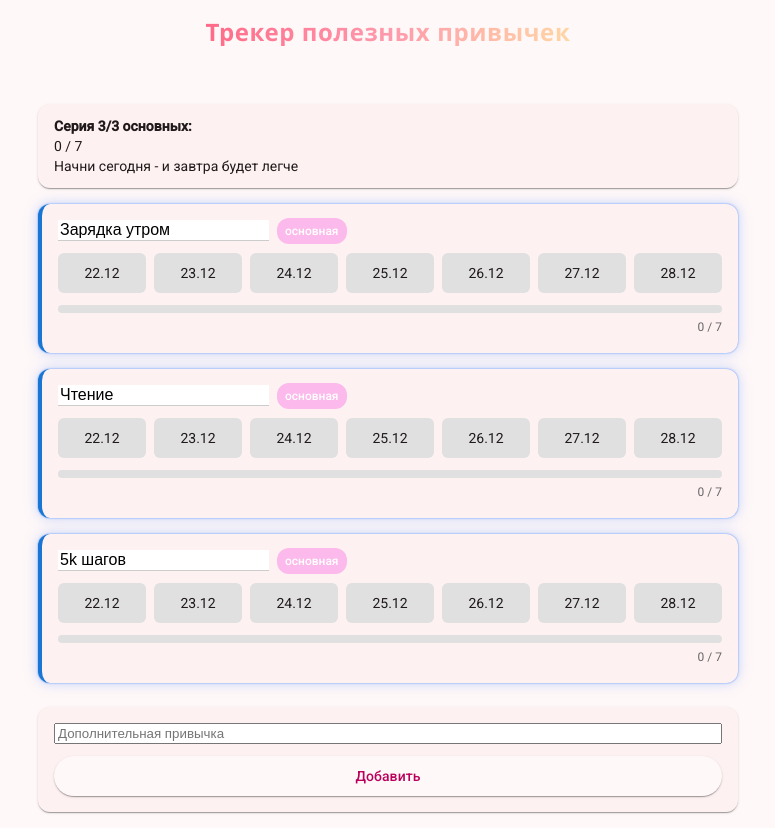
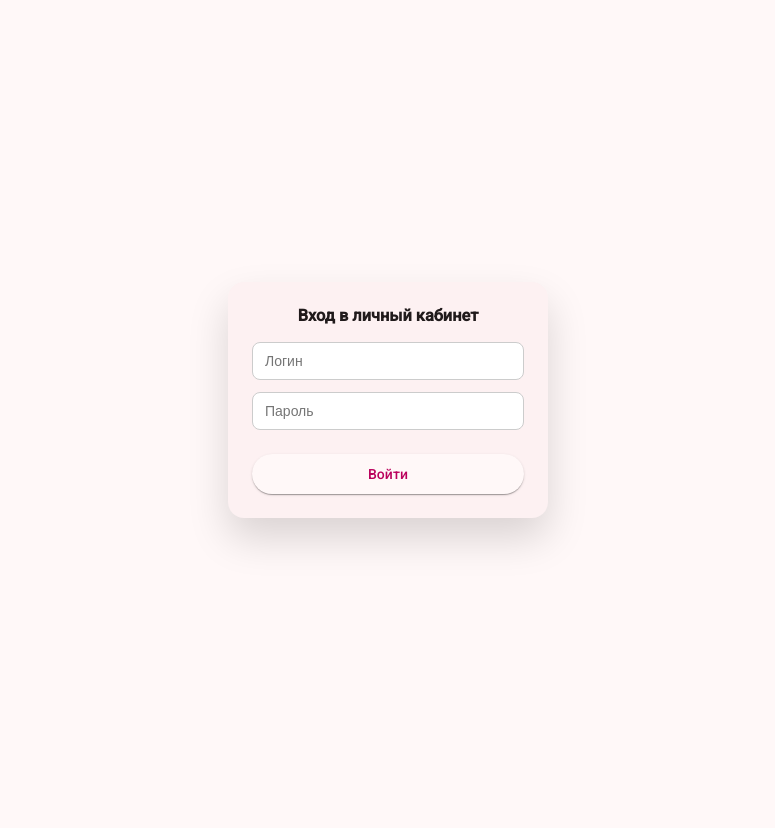
Before and after one commit to zxcdawqe/healthy-habits-tracker, an Angular app: page / in a window 1280 px wide. Shown: the whole page, without its empty margins (252-1027 px from the left). After the commit the page ends 800 px from the top, so only its background shows below. Built offline with nearby package versions, Linux system fonts and the light colour scheme.

Commit message:
добавил лк как вы сказали

```diff
--- a/src/app/app.css
+++ b/src/app/app.css
@@ -199,3 +199,68 @@ mat-toolbar {
   font-weight: 600;
   color: #444;
 }
+
+.toolbar {
+  position: relative;
+  display: flex;
+  justify-content: center;
+}
+
+.app-title.centered {
+  font-size: 22px;
+  font-weight: 700;
+}
+
+.profile-box {
+  position: absolute;
+  right: 16px;
+  display: flex;
+  align-items: center;
+  gap: 12px;
+}
+
+.profile-name {
+  font-weight: 500;
+  opacity: 0.9;
+}
+
+.login-page {
+  min-height: 100vh;
+  display: flex;
+  align-items: center;
+  justify-content: center;
+}
+
+.login-card {
+  width: 320px;
+  padding: 24px;
+  border-radius: 16px;
+
+  display: flex;
+  flex-direction: column;
+  gap: 16px;
+
+  box-shadow: 0 20px 40px rgba(0, 0, 0, 0.15);
+}
+
+.login-card h3 {
+  margin: 0;
+  text-align: center;
+}
+
+.login-form {
+  display: flex;
+  flex-direction: column;
+  gap: 12px;
+}
+
+.login-form input {
+  padding: 10px 12px;
+  border-radius: 8px;
+  border: 1px solid #ccc;
+  font-size: 14px;
+}
+
+.login-card button {
+  margin-top: 8px;
+}
--- a/src/app/app.html
+++ b/src/app/app.html
@@ -1,5 +1,54 @@
-<mat-toolbar color="primary">
-  <span class = "app-title">Трекер полезных привычек</span>
+<div *ngIf="!auth.isLoggedIn()" class="login-page">
+
+  <mat-card class="login-card">
+    <h3>Вход в личный кабинет</h3>
+
+    <form [formGroup]="loginForm" class="login-form">
+      <input
+        placeholder="Логин"
+        formControlName="login"
+      />
+
+      <input
+        type="password"
+        placeholder="Пароль"
+        formControlName="password"
+      />
+    </form>
+
+    <button
+      mat-raised-button
+      color="primary"
+      (click)="login()"
+    >
+      Войти
+    </button>
+  </mat-card>
+
+</div>
+
+<div *ngIf="auth.isLoggedIn()">
+
+  <mat-toolbar color="primary" class="toolbar">
+
+    <span class="app-title centered">
+      Трекер полезных привычек
+    </span>
+
+    <div class="profile-box">
+      <span class="profile-name">
+        Профиль: {{ auth.getUser()?.login }}
+      </span>
+
+      <button
+        mat-button
+        class="logout-btn"
+        (click)="logout()"
+      >
+        Выйти
+      </button>
+    </div>
+
   </mat-toolbar>
 
   <div class="container">
@@ -7,8 +56,8 @@
     <mat-card class="streak-card">
       <b>Серия 3/3 основных:</b> {{ mainStreak }} / 7
 
-  <div class = "streak-mesage">
-    {{getStreakMessage()}}
+      <div class="streak-message">
+        {{ getStreakMessage() }}
       </div>
     </mat-card>
 
@@ -89,6 +138,7 @@
         placeholder="Дополнительная привычка"
         [(ngModel)]="newHabitTitle"
       />
+
       <button
         mat-raised-button
         color="primary"
@@ -99,3 +149,4 @@
     </mat-card>
 
   </div>
+</div>
--- a/src/app/app.ts
+++ b/src/app/app.ts
@@ -1,11 +1,13 @@
 import { Component } from '@angular/core';
 import { CommonModule } from '@angular/common';
-import { FormsModule } from '@angular/forms';
+import { FormsModule, ReactiveFormsModule, FormGroup, FormControl, Validators } from '@angular/forms';
 import { MatToolbarModule } from '@angular/material/toolbar';
 import { MatCardModule } from '@angular/material/card';
 import { MatButtonModule } from '@angular/material/button';
+
 import { HabitService } from './habit.service';
 import { Habit } from './habit.model';
+import { AuthService } from './auth.service';
 
 @Component({
   selector: 'app-root',
@@ -13,6 +15,7 @@ import { Habit } from './habit.model';
   imports: [
     CommonModule,
     FormsModule,
+    ReactiveFormsModule,
     MatToolbarModule,
     MatCardModule,
     MatButtonModule
@@ -22,67 +25,48 @@ import { Habit } from './habit.model';
 })
 export class AppComponent {
 
+  loginForm = new FormGroup({
+    login: new FormControl('', Validators.required),
+    password: new FormControl('', Validators.required)
+  });
+
   habits: Habit[] = [];
   weekDays: string[] = [];
   newHabitTitle = '';
 
-  mainStreak = 0; // серия по 3/3 основным
+  mainStreak = 0;
 
-  constructor(private habitService: HabitService) {
+  constructor(
+    public auth: AuthService,
+    private habitService: HabitService
+  ) {
+    if (this.auth.isLoggedIn()) {
+      this.initUserData();
+    }
+  }
+
+  login(): void {
+    const { login, password } = this.loginForm.value;
+    if (!login || !password) return;
+
+    this.auth.login(login, password);
+    this.initUserData();
+  }
+
+  logout(): void {
+    this.auth.logout();
+    this.habits = [];
+    this.weekDays = [];
+    this.mainStreak = 0;
+    this.loginForm.reset();
+  }
+
+  private initUserData(): void {
     this.habits = this.habitService.initIfEmpty();
     this.weekDays = this.generateWeek();
     this.recomputeMainStreak();
   }
 
-  private todayISO(): string {
-    // тот же формат, что и в completedDates: YYYY-MM-DD
-    return new Date().toISOString().slice(0, 10);
-  }
-
-  private addDaysISO(iso: string, deltaDays: number): string {
-    const d = new Date(iso + 'T00:00:00.000Z');
-    d.setUTCDate(d.getUTCDate() + deltaDays);
-    return d.toISOString().slice(0, 10);
-  }
-
-  // дни, когда выполнены все основные привычки
-  private getAllMainDoneDates(): Set<string> {
-    const mains = this.habits.filter(h => h.isMain);
-
-    // если вдруг основных меньше 3 — считаем streak = 0
-    if (mains.length < 3) return new Set();
-
-    // пересечение множеств completedDates всех main
-    let intersection = new Set<string>(mains[0].completedDates ?? []);
-
-    for (let i = 1; i < mains.length; i++) {
-      const s = new Set<string>(mains[i].completedDates ?? []);
-      intersection = new Set([...intersection].filter(x => s.has(x)));
-    }
-
-    return intersection;
-  }
-
-private recomputeMainStreak(): void {
-  const mainHabits = this.habits.filter(h => h.isMain);
-
-  if (mainHabits.length < 3) {
-    this.mainStreak = 0;
-    return;
-  }
-
-  let count = 0;
-
-  for (const day of this.weekDays) {
-    const allDone = mainHabits.every(h =>
-      (h.completedDates ?? []).includes(day)
-    );
-
-    if (allDone) count++;
-  }
-
-  this.mainStreak = count;
-}
   generateWeek(): string[] {
     const days: string[] = [];
     const today = new Date();
@@ -98,7 +82,7 @@ private recomputeMainStreak(): void {
 
   toggle(habitId: string, date: string): void {
     this.habits = this.habitService.toggleDay(habitId, date);
-    this.recomputeMainStreak(); // обновляем streak после клика
+    this.recomputeMainStreak();
   }
 
   isDone(habit: Habit, date: string): boolean {
@@ -109,7 +93,6 @@ private recomputeMainStreak(): void {
     if (!this.newHabitTitle.trim()) return;
     this.habits = this.habitService.addHabit(this.newHabitTitle.trim());
     this.newHabitTitle = '';
-    // streak не зависит от дополнительных, но пусть будет актуален
     this.recomputeMainStreak();
   }
 
@@ -124,23 +107,42 @@ private recomputeMainStreak(): void {
     this.recomputeMainStreak();
   }
 
-  getWeekDoneCount(habit: any): number {
-  return this.weekDays.filter(d =>
-    habit.completedDates.includes(d)
-  ).length;
+  getWeekDoneCount(habit: Habit): number {
+    return this.weekDays.filter(d =>
+      (habit.completedDates ?? []).includes(d)
+    ).length;
+  }
+
+  private recomputeMainStreak(): void {
+    const mainHabits = this.habits.filter(h => h.isMain);
+
+    if (mainHabits.length < 3) {
+      this.mainStreak = 0;
+      return;
+    }
+
+    let count = 0;
+
+    for (const day of this.weekDays) {
+      const allDone = mainHabits.every(h =>
+        (h.completedDates ?? []).includes(day)
+      );
+      if (allDone) count++;
+    }
+
+    this.mainStreak = count;
   }
 
   getStreakMessage(): string {
-  if (this.mainStreak === 7) {
-    return 'Ты ваще легенда!!! 🔥🔥🔥';
+    if (this.mainStreak === 7) {
+      return 'Ты ваще легенда!!! 🔥🔥🔥';
+    }
+    if (this.mainStreak >= 5) {
+      return 'Отличный темп, не сбавляй 💪💪💪';
+    }
+    if (this.mainStreak >= 3) {
+      return 'Хорошее начало 👍👍👍';
+    }
+    return 'Начни сегодня — и завтра будет легче';
   }
-  if (this.mainStreak >= 5) {
-    return 'Отличный темп, не сбавляй 💪💪💪';
-  }
-  if (this.mainStreak >= 3) {
-    return 'Хорошее начало 👍👍👍';
-  }
-  return 'Начни сегодня - и завтра будет легче';
 }
-
-}
--- /dev/null
+++ b/src/app/auth.service.ts
@@ -0,0 +1,26 @@
+import { Injectable } from '@angular/core';
+
+@Injectable({ providedIn: 'root' })
+export class AuthService {
+
+  private readonly USER_KEY = 'current_user';
+
+  login(login: string, password: string): boolean {
+    const user = { login, password };
+    localStorage.setItem(this.USER_KEY, JSON.stringify(user));
+    return true;
+  }
+
+  logout(): void {
+    localStorage.removeItem(this.USER_KEY);
+  }
+
+  getUser(): { login: string } | null {
+    const raw = localStorage.getItem(this.USER_KEY);
+    return raw ? JSON.parse(raw) : null;
+  }
+
+  isLoggedIn(): boolean {
+    return this.getUser() !== null;
+  }
+}
--- a/src/app/habit.service.ts
+++ b/src/app/habit.service.ts
@@ -1,18 +1,24 @@
 import { Injectable } from '@angular/core';
 import { Habit } from './habit.model';
-
-const STORAGE_KEY = 'habits';
+import { AuthService } from './auth.service';
 
 @Injectable({ providedIn: 'root' })
 export class HabitService {
 
+  constructor(private auth: AuthService) {}
+
+  private storageKey(): string {
+    const user = this.auth.getUser();
+    return user ? `habits_${user.login}` : 'habits_guest';
+  }
+
   getAll(): Habit[] {
-    const raw = localStorage.getItem(STORAGE_KEY);
+    const raw = localStorage.getItem(this.storageKey());
     return raw ? JSON.parse(raw) : [];
   }
 
   save(habits: Habit[]): void {
-    localStorage.setItem(STORAGE_KEY, JSON.stringify(habits));
+    localStorage.setItem(this.storageKey(), JSON.stringify(habits));
   }
 
   initIfEmpty(): Habit[] {
@@ -20,9 +26,24 @@ export class HabitService {
     if (habits.length > 0) return habits;
 
     const initial: Habit[] = [
-      { id: crypto.randomUUID(), title: 'Зарядка утром', completedDates: [], isMain: true },
-      { id: crypto.randomUUID(), title: 'Чтение', completedDates: [], isMain: true },
-      { id: crypto.randomUUID(), title: '5k шагов', completedDates: [], isMain: true }
+      {
+        id: crypto.randomUUID(),
+        title: 'Зарядка утром',
+        completedDates: [],
+        isMain: true
+      },
+      {
+        id: crypto.randomUUID(),
+        title: 'Чтение',
+        completedDates: [],
+        isMain: true
+      },
+      {
+        id: crypto.randomUUID(),
+        title: '5k шагов',
+        completedDates: [],
+        isMain: true
+      }
     ];
 
     this.save(initial);
@@ -35,8 +56,13 @@ export class HabitService {
     if (!habit) return habits;
 
     habit.completedDates ??= [];
-    const i = habit.completedDates.indexOf(date);
-    i >= 0 ? habit.completedDates.splice(i, 1) : habit.completedDates.push(date);
+    const index = habit.completedDates.indexOf(date);
+
+    if (index >= 0) {
+      habit.completedDates.splice(index, 1);
+    } else {
+      habit.completedDates.push(date);
+    }
 
     this.save(habits);
     return habits;
@@ -44,12 +70,14 @@ export class HabitService {
 
   addHabit(title: string): Habit[] {
     const habits = this.getAll();
+
     habits.push({
       id: crypto.randomUUID(),
       title,
       completedDates: [],
       isMain: false
     });
+
     this.save(habits);
     return habits;
   }
@@ -57,7 +85,11 @@ export class HabitService {
   updateTitle(id: string, title: string): Habit[] {
     const habits = this.getAll();
     const habit = habits.find(h => h.id === id);
-    if (habit) habit.title = title;
+
+    if (habit) {
+      habit.title = title;
+    }
+
     this.save(habits);
     return habits;
   }
```
Lines whose indentation alone changed are shown as unchanged.
